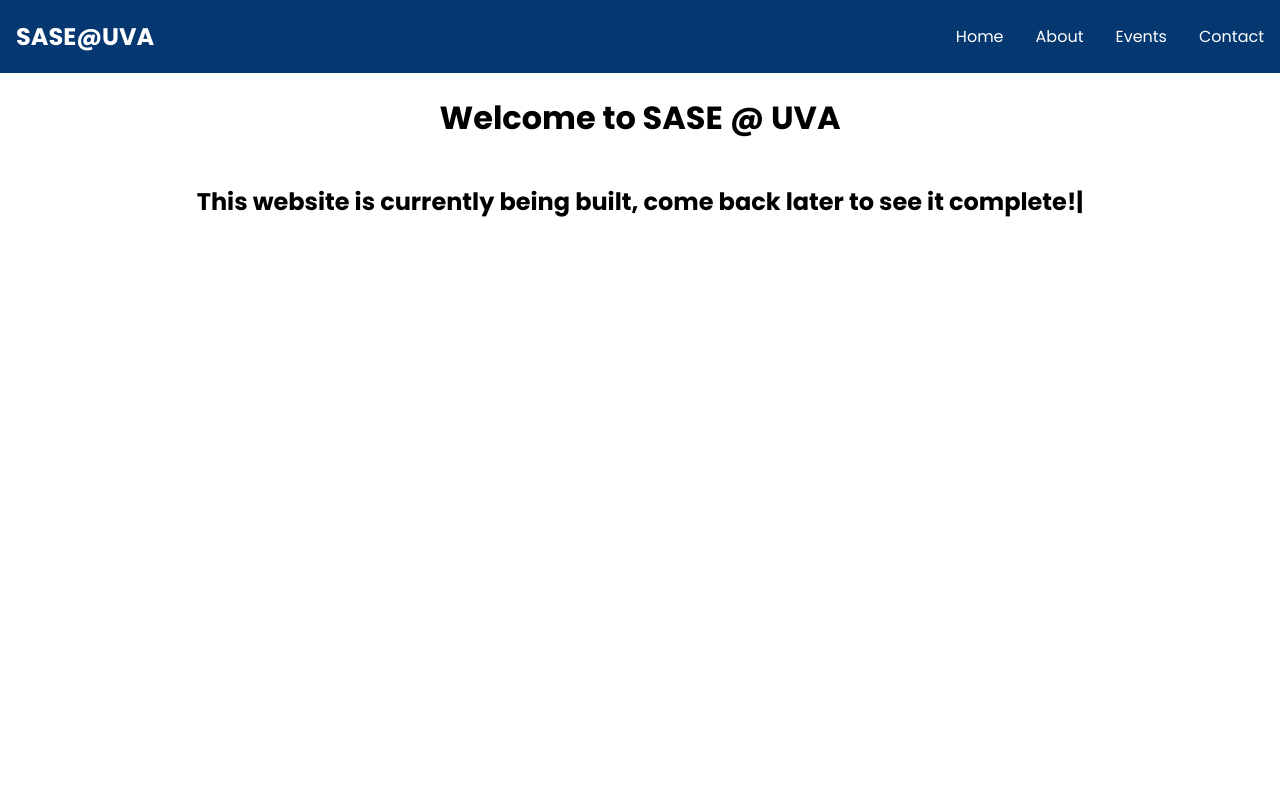
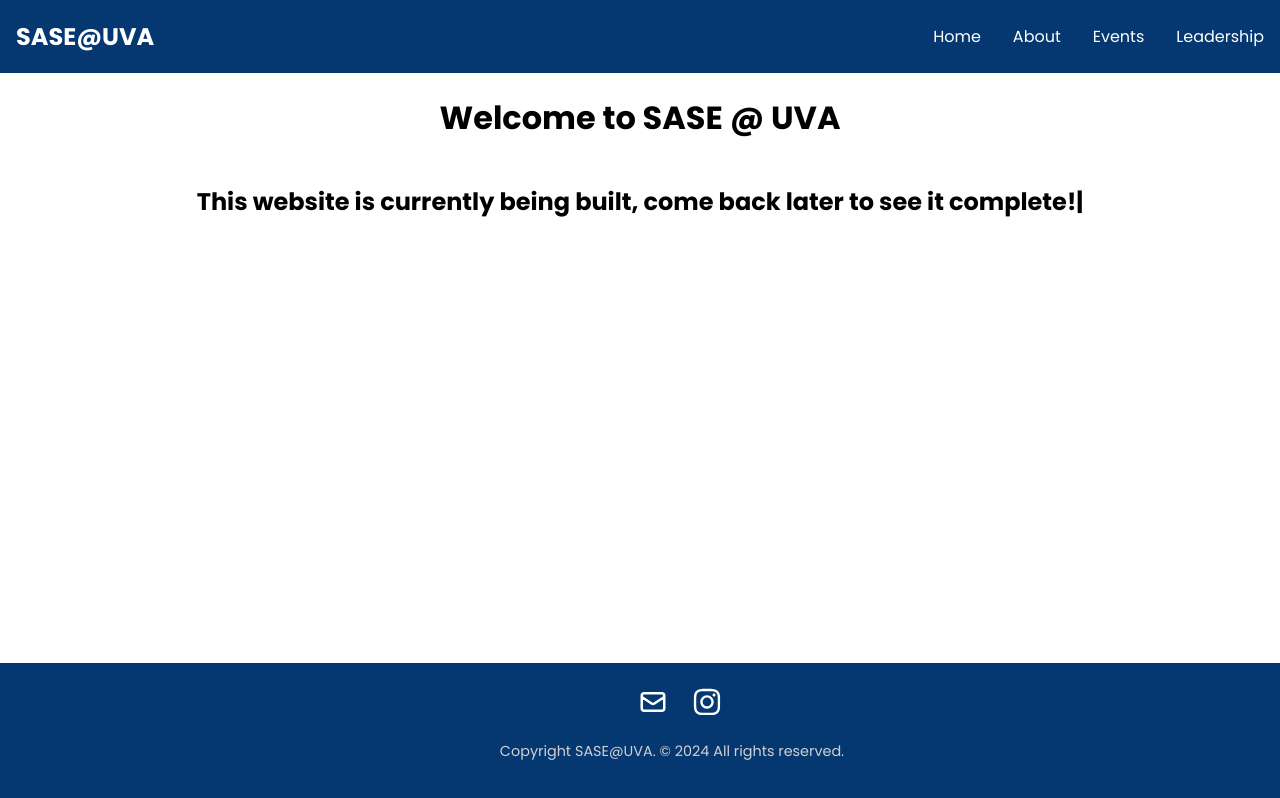
Before and after one commit to SASE-UVA/website, a React (Create React App) app: page / in a window 1280 px wide. Built offline with nearby package versions, Linux system fonts and the light colour scheme.

Commit message:
added footer and small changes

```diff
--- a/src/App.js
+++ b/src/App.js
@@ -4,7 +4,8 @@
 import Home from "./components/Home"
 import About from "./components/About"
 import Events from "./components/Events"
-import Contact from "./components/Contact"
+import Leadership from "./components/Leadership"
+import Footer from "./components/Footer"
 import './index.css';
 
 
@@ -16,8 +17,9 @@
         <Route path="/" element={<Home />} />
         <Route path="/about" element={<About />} />
         <Route path="/events" element={<Events />} />
-        <Route path="/contact" element={<Contact />} />
+        <Route path="/leadership" element={<Leadership />} />
       </Routes>
+      <Footer />
     </Router>
   );
 }
--- a/src/components/Contact.jsx
+++ /dev/null
@@ -1,13 +0,0 @@
-import React from 'react';
-import "./Contact.css"
-
-const Contact = () => {
-    return (
-        <contact>
-            <h1>Contact Information</h1>
-            {/* Add home content here */}
-        </contact>
-    );
-};
-
-export default Contact;
--- /dev/null
+++ b/src/components/Footer.css
@@ -0,0 +1,45 @@
+.footer {
+    position: fixed;
+    bottom: 0px;
+    left: 0px;
+    width: 100%;
+    background-color: #053770;
+    color: white;
+    padding: 1.5rem 2rem;
+    text-align: center;
+}
+
+.footer-bottom {
+    margin-top: 1rem;
+    align-items: center;
+    font-size: 0.9rem;
+    color: #d1d1d1;
+}
+
+.contact-container {
+    display: flex;
+    justify-content: center;
+    align-items: center;
+    color: white;
+    font-size: 1.2rem;
+    margin-top:auto;
+}
+
+.contact-label {
+    margin-right: 1rem;
+}
+
+.contact-links {
+    display: flex;
+    gap: 1.5rem;
+}
+
+.contact-link {
+    color: white;
+    transition: transform 0.3s ease, color 0.3s ease;
+}
+
+.contact-link:hover {
+    transform: scale(1.2);
+    color: #6D88A7;
+}
--- /dev/null
+++ b/src/components/Footer.jsx
@@ -0,0 +1,27 @@
+import React from 'react';
+import { HiOutlineMail } from 'react-icons/hi';
+import { FaInstagram } from 'react-icons/fa';
+import './Footer.css';
+
+const Footer = () => {
+    return (
+        <footer className="footer">
+            <div className="contact-container">
+                <span className="contact-label"></span>
+                <div className="contact-links">
+                    <a href="mailto:uva@saseconnect.org" className="contact-link">
+                        <HiOutlineMail size={30} />
+                    </a>
+                    <a href="https://www.instagram.com/sase.uva/" target="_blank" rel="noopener noreferrer" className="contact-link">
+                        <FaInstagram size={30} />
+                    </a>
+                </div>
+            </div>
+            <div className="footer-bottom">
+                <p>Copyright SASE@UVA. &copy; {new Date().getFullYear()}  All rights reserved.</p>
+            </div>
+        </footer>
+    );
+};
+
+export default Footer;
--- a/src/components/Contact.css
+++ b/src/components/Leadership.css
@@ -1,6 +1,10 @@
-contact {
+leadership {
     display: flex;
     flex-direction: column;
     justify-content: normal;
     align-items: center;
 }
+
+leadership .title {
+    color: #000000;
+}
--- /dev/null
+++ b/src/components/Leadership.jsx
@@ -0,0 +1,15 @@
+import React from 'react';
+import "./Leadership.css"
+
+const Leadership = () => {
+    return (
+        <leadership>
+            <div className="Title">
+                <h1>Leadership Information</h1>
+            </div>
+            {/* Add home content here */}
+        </leadership>
+    );
+};
+
+export default Leadership;
--- a/src/components/NavBar.jsx
+++ b/src/components/NavBar.jsx
@@ -26,7 +26,7 @@
                     <NavLink to="/events">Events</NavLink>
                 </li>
                 <li>
-                    <NavLink to="/contact">Contact</NavLink>
+                    <NavLink to="/leadership">Leadership</NavLink>
                 </li>
             </ul>
         </nav>
```
